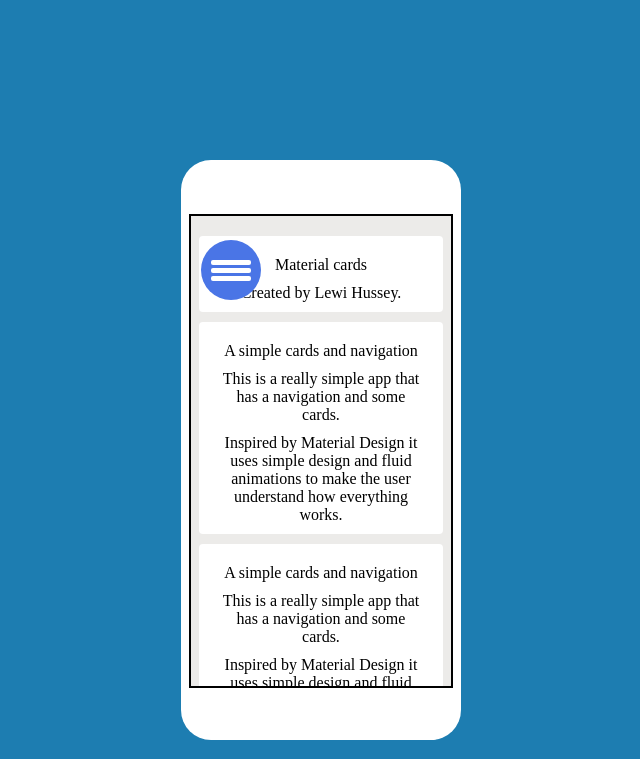
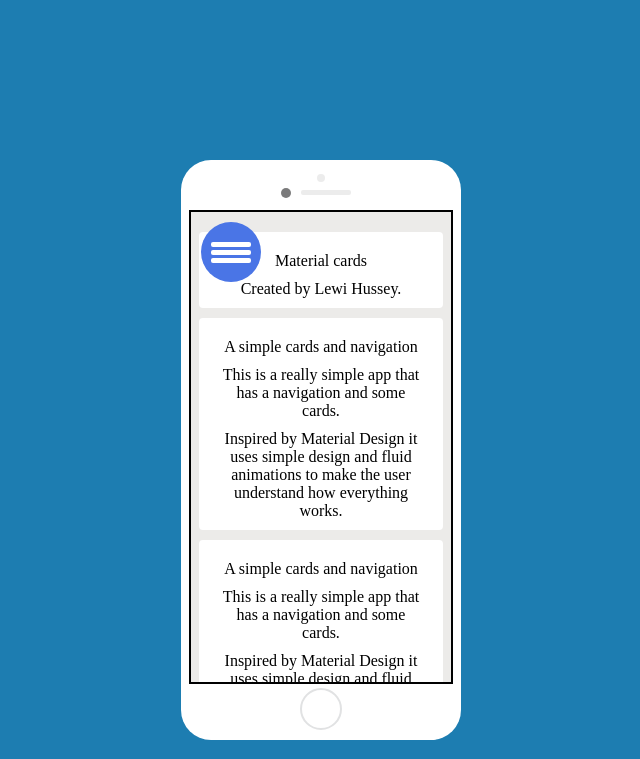
Before and after one commit to VarDking/fullstack, a plain HTML site: page front-end/css-listview/index.html in a window 1280 px wide. Shown: the whole page, without its empty margins (331-971 px from the left). Drawn offline with Linux system fonts and the light colour scheme.

Commit message:
add sensor,camera and touch id

```diff
--- a/front-end/css-listview/css/main.css
+++ b/front-end/css-listview/css/main.css
@@ -5,6 +5,7 @@
 body{
     background-color:#1d7db1;
 }
+
 .phone {
     width:280px;
     height: 580px;
@@ -15,21 +16,60 @@ body{
     background-color:#ffffff;
 }
 
+.phone-head {
+    width: 100px;
+    height: 22px;
+    margin: 14px auto;
+}
+
+.proximity-sensor {
+    width: 8px;
+    height: 8px;
+    margin: 0 auto;
+    border-radius: 4px;
+    background-color: #ECECEC;
+}
+
+.camera {
+    width: 10px;
+    height: 10px;
+    float: left;
+    margin: 6px 10px;
+    border-radius: 5px;
+    background-color: #7A7A7B;
+}
+
+.receiver {
+    width: 50px;
+    height: 5px;
+    float: left;
+    margin-top: 8px;
+    border-radius: 2px;
+    background-color: #ECECEC;
+}
+
+.touch-id{
+    height: 38px;
+    width: 38px;
+    border-radius: 21px;
+    margin: 4px auto;
+    border: 2px solid #E1E2E3   ;
+}
 .screen {
-    width:260px;
-    position :relative;
+    width: 260px;
+    position: relative;
     height: 450px;
-    margin: 54px 8px;
-    border:2px solid #000000;
-    padding-top :20px;
-    overflow:scroll;
-    background-color:#ECEBE9;
+    margin: 0 auto;
+    border: 2px solid #000000;
+    padding-top: 20px;
+    overflow: scroll;
+    background-color: #ECEBE9;
 }::-webkit-scrollbar{
      display:none;
  }
 
 .nav-btn {
-    top:80px;
+    top:62px;
     left:20px;
     width:60px;
     height:60px;
--- a/front-end/css-listview/index.html
+++ b/front-end/css-listview/index.html
@@ -1,67 +1,82 @@
 <!DOCTYPE html>
-<html lang="en">
+<html lang = "en">
 <head>
-    <meta charset="UTF-8">
+	<meta charset = "UTF-8">
 	<title>css样式练习</title>
-    <link rel="stylesheet" type="text/css" href="css/main.css">
+	<link rel = "stylesheet" type = "text/css" href = "css/main.css">
 </head>
 <body>
 
-<div class="phone">
+<div class = "phone">
 
-    <div class="nav-btn">
-        <div class="nav-line"></div>
+	<div class = "phone-head">
+		<div class = "proximity-sensor"></div>
+		<div class = "camera"></div>
+		<div class = "receiver"></div>
 	</div>
 
-    <div class="screen">
+	<div class = "nav-btn">
+		<div class = "nav-line"></div>
+	</div>
 
-        <div class="card">
-            <p class="title">Material cards</p>
-            <div class="content">
+	<div class = "screen">
+
+		<div class = "card">
+			<p class = "title">Material cards</p>
+			<div class = "content">
 				<p>Created by Lewi Hussey.</p>
 			</div>
 		</div>
 
 
-        <div class="card">
-            <p class="title">A simple cards and navigation</p>
-            <div class="content">
+		<div class = "card">
+			<p class = "title">A simple cards and navigation</p>
+			<div class = "content">
 				<p>This is a really simple app that has a navigation and some cards.</p>
-                <p>Inspired by Material Design it uses simple design and fluid animations to make the user understand how everything works.</p>
+				<p>Inspired by Material Design it uses simple design and fluid animations to make the user understand
+				   how everything works.</p>
 			</div>
 		</div>
 
-        <div class="card">
-            <p class="title">A simple cards and navigation</p>
-            <div class="content">
+		<div class = "card">
+			<p class = "title">A simple cards and navigation</p>
+			<div class = "content">
 				<p>This is a really simple app that has a navigation and some cards.</p>
-                <p>Inspired by Material Design it uses simple design and fluid animations to make the user understand how everything works.</p>
+				<p>Inspired by Material Design it uses simple design and fluid animations to make the user understand
+				   how everything works.</p>
 			</div>
 		</div>
 
-        <div class="card">
-            <p class="title">A simple cards and navigation</p>
-            <div class="content">
+		<div class = "card">
+			<p class = "title">A simple cards and navigation</p>
+			<div class = "content">
 				<p>This is a really simple app that has a navigation and some cards.</p>
-                <p>Inspired by Material Design it uses simple design and fluid animations to make the user understand how everything works.</p>
+				<p>Inspired by Material Design it uses simple design and fluid animations to make the user understand
+				   how everything works.</p>
 			</div>
 		</div>
 
-        <div class="card">
-            <p class="title">A simple cards and navigation</p>
-            <div class="content">
+		<div class = "card">
+			<p class = "title">A simple cards and navigation</p>
+			<div class = "content">
 				<p>This is a really simple app that has a navigation and some cards.</p>
-                <p>Inspired by Material Design it uses simple design and fluid animations to make the user understand how everything works.</p>
+				<p>Inspired by Material Design it uses simple design and fluid animations to make the user understand
+				   how everything works.</p>
 			</div>
 		</div>
 
-        <div class="card">
-            <p class="title">A simple cards and navigation</p>
-            <div class="content">
+		<div class = "card">
+			<p class = "title">A simple cards and navigation</p>
+			<div class = "content">
 				<p>This is a really simple app that has a navigation and some cards.</p>
-                <p>Inspired by Material Design it uses simple design and fluid animations to make the user understand how everything works.</p>
+				<p>Inspired by Material Design it uses simple design and fluid animations to make the user understand
+				   how everything works.</p>
 			</div>
 		</div>
+
+	</div>
+
+	<div class = "touch-id">
 
 	</div>
 
```
Lines whose indentation alone changed are shown as unchanged.
